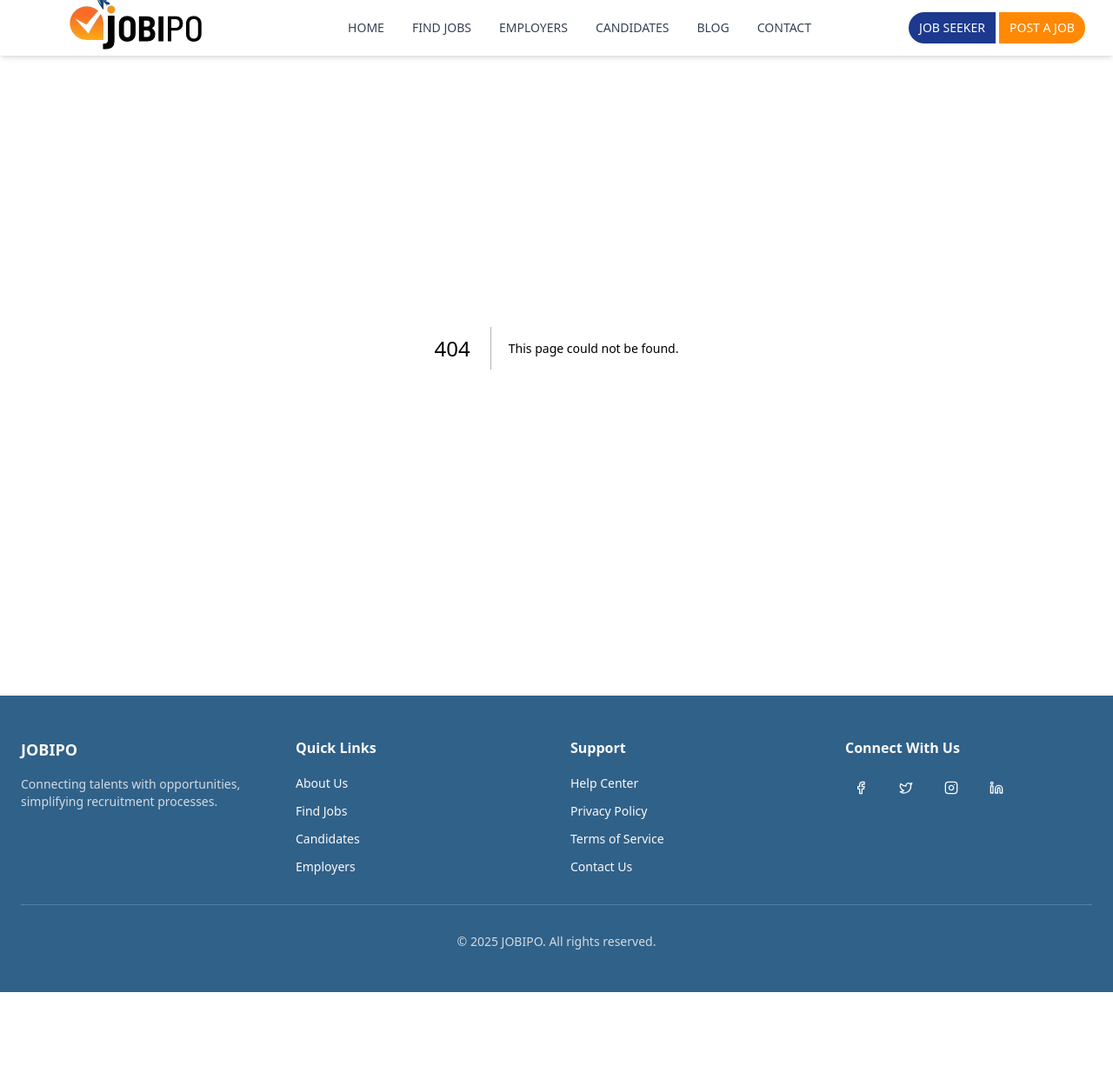
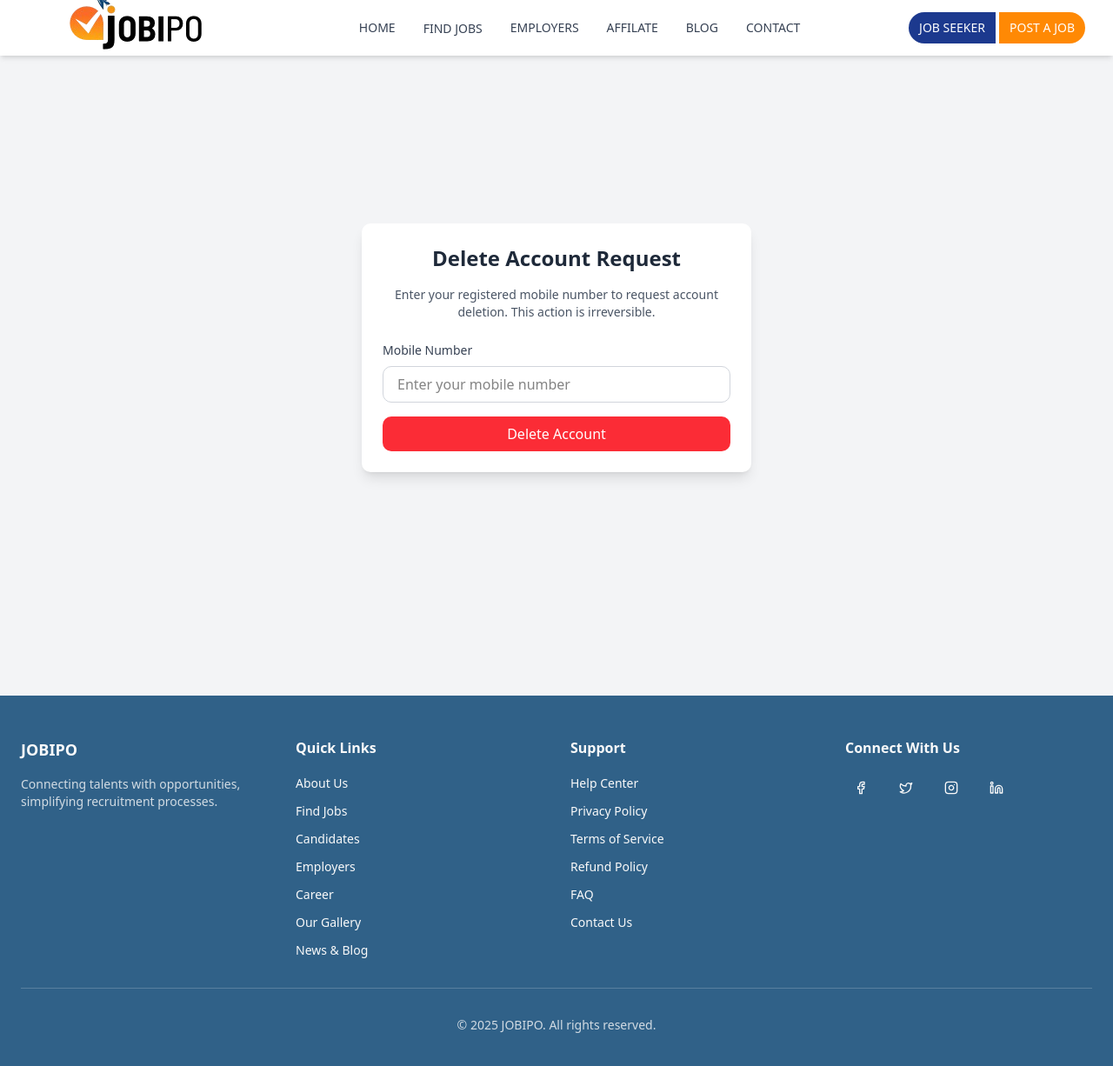
Before and after one commit to Ankit-AJ3/JOBIPO, a Next.js app: page /other in a window 1280 px wide. Before the commit this address had no page. Shown: the top 1226 px of the page at 87% size. Before the commit the page ends 1141 px from the top, so only its background shows below. Built offline with nearby package versions, Linux system fonts and the light colour scheme.

Commit message:
third comment

```diff
--- a/app/Components/Footer.tsx
+++ b/app/Components/Footer.tsx
@@ -28,10 +28,13 @@ const Footer = () => {
           <div className="space-y-4">
             <h4 className="font-semibold">Quick Links</h4>
             <ul className="space-y-2">
-              <li><Link href="/about" className="text-sm hover:text-primary-foreground/80">About Us</Link></li>
-              <li><Link href="/findjobs" className="text-sm hover:text-primary-foreground/80">Find Jobs</Link></li>
+              <li><Link href="/aboutus" className="text-sm hover:text-primary-foreground/80">About Us</Link></li>
+              <li><Link href="/findJobs" className="text-sm hover:text-primary-foreground/80">Find Jobs</Link></li>
               <li><Link href="/candidates" className="text-sm hover:text-primary-foreground/80">Candidates</Link></li>
               <li><Link href="/employers" className="text-sm hover:text-primary-foreground/80">Employers</Link></li>
+              <li><Link href="/career" className="text-sm hover:text-primary-foreground/80">Career</Link></li>
+              <li><Link href="/gallery" className="text-sm hover:text-primary-foreground/80">Our Gallery</Link></li>
+              <li><Link href="/news" className="text-sm hover:text-primary-foreground/80">News & Blog</Link></li>
             </ul>
           </div>
 
@@ -41,7 +44,9 @@ const Footer = () => {
             <ul className="space-y-2">
               <li><Link href="/help" className="text-sm hover:text-primary-foreground/80">Help Center</Link></li>
               <li><Link href="/privacyPolicy" className="text-sm hover:text-primary-foreground/80">Privacy Policy</Link></li>
-              <li><Link href="/terms" className="text-sm hover:text-primary-foreground/80">Terms of Service</Link></li>
+              <li><Link href="/termServices" className="text-sm hover:text-primary-foreground/80">Terms of Service</Link></li>
+              <li><Link href="/refundPolicy" className="text-sm hover:text-primary-foreground/80">Refund Policy</Link></li>
+              <li><Link href="/faq" className="text-sm hover:text-primary-foreground/80">FAQ</Link></li>
               <li><Link href="/contact" className="text-sm hover:text-primary-foreground/80">Contact Us</Link></li>
             </ul>
           </div>
--- a/app/Components/Navbar.tsx
+++ b/app/Components/Navbar.tsx
@@ -70,9 +70,40 @@ const Navbar = () => {
           {/* Desktop Navigation Links */}
           <div className="hidden md:flex md:items-center md:space-x-4 lg:space-x-8">
             <Link href="/" className="text-gray-700 hover:text-blue-600 text-sm font-medium">HOME</Link>
-            <Link href="/findJobs" className="text-gray-700 hover:text-blue-600 text-sm font-medium">FIND JOBS</Link>
+            <div className="relative group">
+              <button className="text-gray-700 hover:text-blue-600 text-sm font-medium focus:outline-none">
+              FIND JOBS
+              </button>
+              <div className="absolute left-0 hidden mt-2 w-48 bg-white border border-gray-200 rounded-md shadow-lg group-hover:block">
+              <Link href="/findJobs/freshersjob" className="block px-4 py-2 text-gray-700 hover:bg-gray-100 hover:text-blue-600 text-sm">
+                Freshers Jobs
+                </Link>
+              <Link href="/findJobs/internships" className="block px-4 py-2 text-gray-700 hover:bg-gray-100 hover:text-blue-600 text-sm">
+                Internships
+              </Link>
+              <Link href="/findJobs/fullTime" className="block px-4 py-2 text-gray-700 hover:bg-gray-100 hover:text-blue-600 text-sm">
+                Full-Time Jobs
+              </Link>
+              <Link href="/findJobs/partTime" className="block px-4 py-2 text-gray-700 hover:bg-gray-100 hover:text-blue-600 text-sm">
+                Part-Time Jobs
+              </Link>
+                <Link href="/findJobs/workFromHome" className="block px-4 py-2 text-gray-700 hover:bg-gray-100 hover:text-blue-600 text-sm">
+                Work From Home
+                </Link>
+                <Link href="/findJobs/nightShifts" className="block px-4 py-2 text-gray-700 hover:bg-gray-100 hover:text-blue-600 text-sm">
+                Night Shifts Jobs
+                </Link>
+                <Link href="/findJobs/jobsForWomen" className="block px-4 py-2 text-gray-700 hover:bg-gray-100 hover:text-blue-600 text-sm">
+                Jobs For Woman
+                </Link>
+                <Link href="/findJobs/localJobs" className="block px-4 py-2 text-gray-700 hover:bg-gray-100 hover:text-blue-600 text-sm">
+                Local Jobs
+                </Link>
+              </div>
+            </div>
             <Link href="/employers" className="text-gray-700 hover:text-blue-600 text-sm font-medium">EMPLOYERS</Link>
-            <Link href="/candidates" className="text-gray-700 hover:text-blue-600 text-sm font-medium">CANDIDATES</Link>
+            {/* <Link href="/candidates" className="text-gray-700 hover:text-blue-600 text-sm font-medium">CANDIDATES</Link> */}
+            <Link href="/affilate" className="text-gray-700 hover:text-blue-600 text-sm font-medium">AFFILATE</Link>
             <Link href="/blog" className="text-gray-700 hover:text-blue-600 text-sm font-medium">BLOG</Link>
             <Link href="/contact" className="text-gray-700 hover:text-blue-600 text-sm font-medium">CONTACT</Link>
           </div>
@@ -114,11 +145,17 @@ const Navbar = () => {
           >
             EMPLOYERS
           </Link>
-          <Link href="/candidates"
+          {/* <Link href="/candidates"
             onClick={toggleMenu}
             className="block px-3 py-2 text-gray-700 hover:text-blue-600 text-sm font-medium hover:bg-gray-50 rounded-md"
           >
             CANDIDATES
+          </Link> */}
+          <Link href="/affilate"
+            onClick={toggleMenu}
+            className="block px-3 py-2 text-gray-700 hover:text-blue-600 text-sm font-medium hover:bg-gray-50 rounded-md"
+          >
+            AFFILATE
           </Link>
           <Link href="/blog"
             onClick={toggleMenu}
--- /dev/null
+++ b/app/aboutus/page.tsx
@@ -0,0 +1,14 @@
+import React from 'react'
+
+const page = () => {
+  return (
+    <div className="flex flex-col items-center justify-center min-h-screen bg-gray-100">
+      <h1 className="text-4xl font-bold text-gray-800 mb-4">About Us</h1>
+      <p className="text-lg text-gray-600 text-center max-w-2xl">
+        Welcome to our website! We are dedicated to providing the best services and solutions to our customers. Our team is passionate and committed to excellence.
+      </p>
+    </div>
+  )
+}
+
+export default page
--- /dev/null
+++ b/app/other/page.tsx
@@ -0,0 +1,46 @@
+import React, { useState } from 'react';
+
+const DeleteAccountRequest = () => {
+  const [mobileNumber, setMobileNumber] = useState('');
+
+  const handleDeleteRequest = () => {
+    if (!mobileNumber) {
+      alert('Please enter your mobile number.');
+      return;
+    }
+    // Handle delete account request logic here
+    alert(`Account deletion request submitted for mobile number: ${mobileNumber}`);
+  };
+
+  return (
+    <div className="flex justify-center items-center min-h-screen bg-gray-100">
+      <div className="max-w-md w-full bg-white shadow-lg rounded-lg p-6">
+        <h1 className="text-2xl font-bold text-gray-800 mb-4 text-center">Delete Account Request</h1>
+        <p className="text-sm text-gray-600 mb-6 text-center">
+          Enter your registered mobile number to request account deletion. This action is irreversible.
+        </p>
+        <div className="mb-4">
+          <label htmlFor="mobileNumber" className="block text-sm font-medium text-gray-700 mb-2">
+            Mobile Number
+          </label>
+          <input
+            type="text"
+            id="mobileNumber"
+            value={mobileNumber}
+            onChange={(e) => setMobileNumber(e.target.value)}
+            placeholder="Enter your mobile number"
+            className="w-full px-4 py-2 border border-gray-300 rounded-lg focus:outline-none focus:ring-2 focus:ring-blue-500"
+          />
+        </div>
+        <button
+          onClick={handleDeleteRequest}
+          className="w-full bg-red-500 text-white py-2 px-4 rounded-lg hover:bg-red-600 transition"
+        >
+          Delete Account
+        </button>
+      </div>
+    </div>
+  );
+};
+
+export default DeleteAccountRequest;
--- /dev/null
+++ b/app/termServices/page.tsx
@@ -0,0 +1,33 @@
+import React from 'react'
+
+const page = () => {
+  return (
+    <div className="p-8 bg-white shadow-2xl rounded-lg max-w-3xl mx-auto mt-30 mb-20">
+      <h1 className="text-3xl font-extrabold text-gray-900 mb-6 border-b pb-2 text-center">Terms and Services</h1>
+      <p className="text-gray-700 mb-6 leading-relaxed">
+        Welcome to our application. By using our services, you agree to the following terms and conditions.
+      </p>
+      <h2 className="text-2xl font-semibold text-gray-800 mb-4">1. Acceptance of Terms</h2>
+      <p className="text-gray-700 mb-6 leading-relaxed">
+        By accessing and using this application, you accept and agree to be bound by the terms and provisions of this agreement.
+      </p>
+      <h2 className="text-2xl font-semibold text-gray-800 mb-4">2. Changes to Terms</h2>
+      <p className="text-gray-700 mb-6 leading-relaxed">
+        We reserve the right to modify these terms at any time. It is your responsibility to review these terms periodically.
+      </p>
+      <h2 className="text-2xl font-semibold text-gray-800 mb-4">3. User Responsibilities</h2>
+      <p className="text-gray-700 mb-6 leading-relaxed">
+        You agree to use the application only for lawful purposes and in a way that does not infringe the rights of others.
+      </p>
+      <h2 className="text-2xl font-semibold text-gray-800 mb-4">4. Limitation of Liability</h2>
+      <p className="text-gray-700 mb-6 leading-relaxed">
+        We are not liable for any damages that may occur from the use of this application.
+      </p>
+      <p className="text-sm text-gray-500 mt-8 text-center">
+        Last updated: October 2023
+      </p>
+    </div>
+  )
+}
+
+export default page
```
